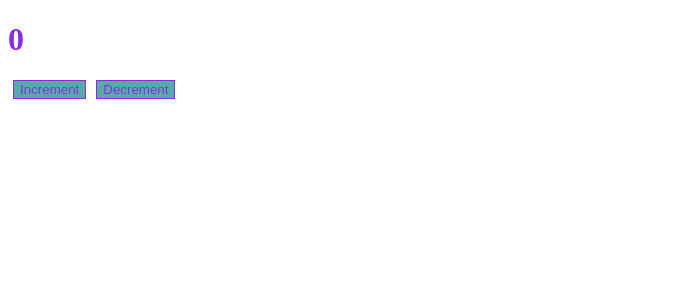
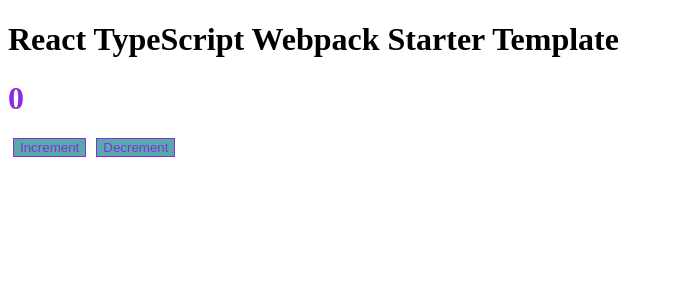
Before and after one commit to TaraShevchenko/ulbiCourse, a React app: page / in a window 1280 px wide. Shown: the top 300 px of the page, without its empty margins (0-674 px from the left). Built offline with nearby package versions, Linux system fonts and the light colour scheme.

Commit message:
modules css

```diff
--- a/src/components/Counter.tsx
+++ /dev/null
@@ -1,15 +0,0 @@
-import React, {useState} from "react";
-import './style.scss'
-
-const Counter = () => {
-    const [count, setCount] = useState(0);
-    return (
-        <div className="counter-wrapper">
-            <h1>{count}</h1>
-            <button onClick={() => setCount((prevState) => prevState + 1)}>Increment</button>
-            <button onClick={() => setCount((prevState) => prevState - 1)}>Decrement</button>
-        </div>
-    );
-};
-
-export default Counter;
--- /dev/null
+++ b/src/components/Counter/Counter.tsx
@@ -0,0 +1,15 @@
+import React, {useState} from "react";
+import cn from './style.module.scss'
+
+const Counter = () => {
+    const [count, setCount] = useState(0);
+    return (
+        <div className={cn.counter_wrapper}>
+            <h1 className={cn.h1}>{count}</h1>
+            <button className={cn.button} onClick={() => setCount((prevState) => prevState + 1)}>Increment</button>
+            <button className={cn.button} onClick={() => setCount((prevState) => prevState - 1)}>Decrement</button>
+        </div>
+    );
+};
+
+export default Counter;
--- a/src/components/style.scss
+++ b/src/components/Counter/style.module.scss
@@ -1,13 +1,12 @@
-.counter-wrapper {
-  h1 {
+.counter_wrapper {
+  .h1 {
     color: blueviolet;
   }
 
-  button {
+  .button {
     color: blueviolet;
     background: #56aaaa;
     border: 1px solid blueviolet;
     margin: 0 5px;
   }
-
 }
--- /dev/null
+++ b/src/global.scss
@@ -0,0 +1,3 @@
+.app {
+  background: #ddd;
+}
--- a/src/index.tsx
+++ b/src/index.tsx
@@ -1,4 +1,13 @@
 import {render} from "react-dom";
-import Counter from "./components/Counter";
+import Counter from "./components/Counter/Counter";
 
-render(<Counter />, document.getElementById('root'));
+const App = () => {
+    return (
+        <div className="app">
+            <h1>React TypeScript Webpack Starter Template</h1>
+            <Counter />
+        </div>
+    );
+}
+
+render(<App />, document.getElementById('root'));
```
Also changed, not shown: src/global.d.ts (added, +7 -0 lines), 2 other files (tests, documents, lock files or other folders).
